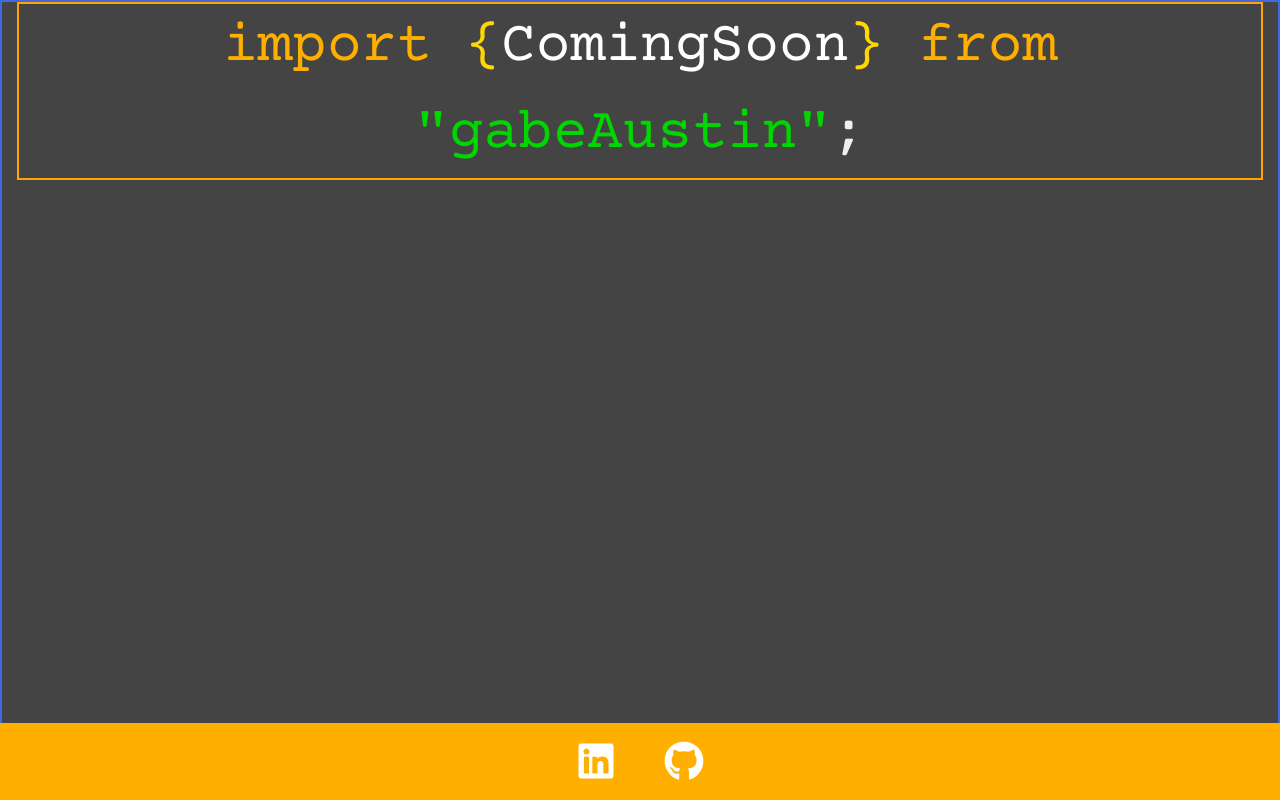
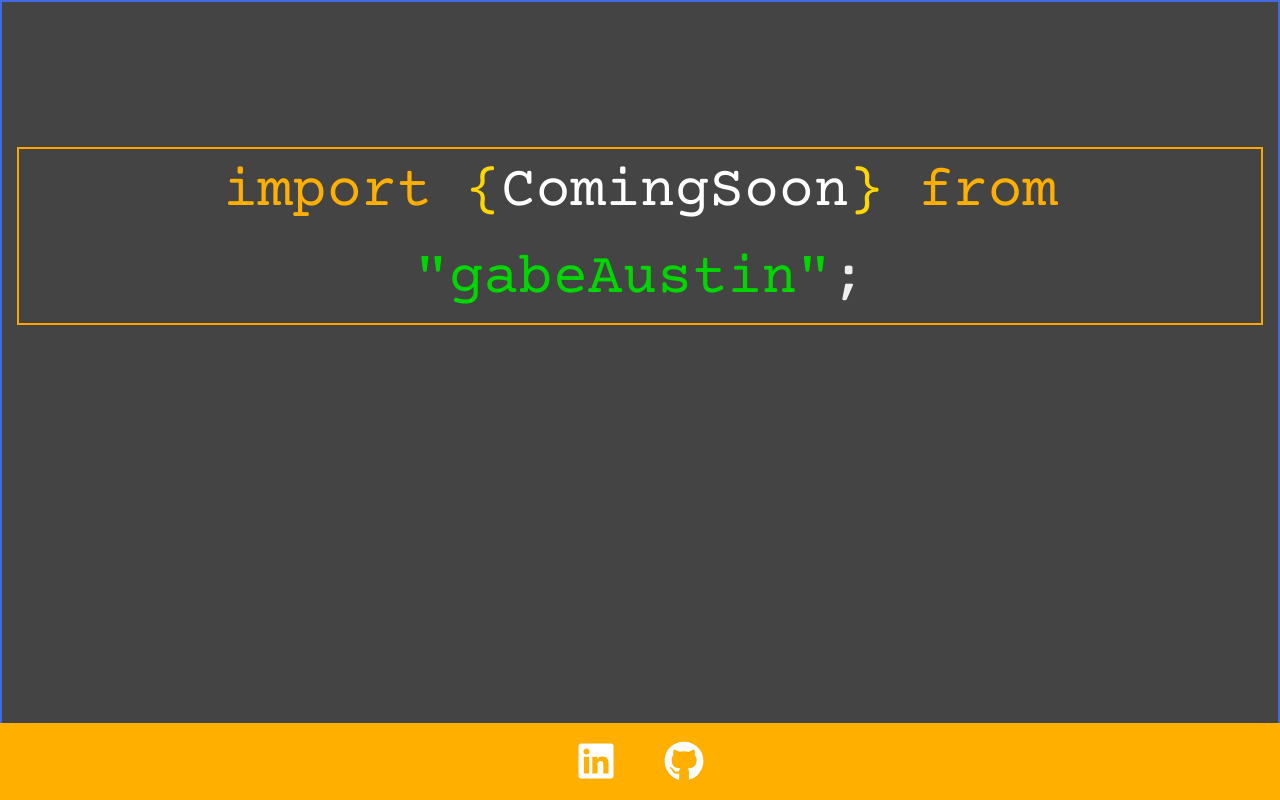
Before and after one commit to gabeaustin/coming-soon-portfolio, a React (Create React App) app: page / in a window 1280 px wide. Built offline with nearby package versions, Linux system fonts and the light colour scheme.

Commit message:
moved main text to center of screen

```diff
--- a/src/App.css
+++ b/src/App.css
@@ -10,11 +10,13 @@
 .mainPageDivContainer {
   border: royalblue 2px solid;
   height: 100vh;
+  /* margin-top: 12.5%; */
 }
 
 .mainPageDiv {
   font-size: 68px;
   border: orange 2px solid;
+  margin-top: 2em;
 }
 
 .mainPageFooter {
@@ -64,11 +66,19 @@ a:visited {
   .mainPageDiv {
     font-size: 28px;
   }
+
+  .mainPageDiv {
+    margin-top: 2.5em;
+  }
 }
 
 @media (min-width: 576px) {
   .mainPageDiv {
     font-size: 38px;
+  }
+
+  .mainPageDiv {
+    margin-top: 2.5em;
   }
 }
 
--- a/src/App.js
+++ b/src/App.js
@@ -4,8 +4,8 @@ import { FaGithub, FaLinkedin } from "react-icons/fa";
 function App() {
   return (
     <div className="App">
-      <div className="mainPageDivContainer container col-md-12">
-        <div className="mainPageDiv m-auto">
+      <div className="mainPageDivContainer container col-md-12 center">
+        <div className="mainPageDiv">
           <i className="fas fa-github"></i>
           <i className="fab fa-github"></i>
           <span className="orange">import</span>{" "}
@@ -16,6 +16,7 @@ function App() {
           <span className="green">"gabeAustin"</span>
           <span className="grey">;</span>
         </div>
+      </div>
         <footer className="mainPageFooter p-3 mt-auto fixed-bottom">
           <a href="https://www.linkedin.com/in/gabrielaustin/" target="_blank">
             <FaLinkedin className="white mainPageFooterIcons mx-4" />
@@ -24,7 +25,6 @@ function App() {
             <FaGithub className="white mainPageFooterIcons mx-4" />
           </a>
         </footer>
-      </div>
     </div>
   );
 }
```
